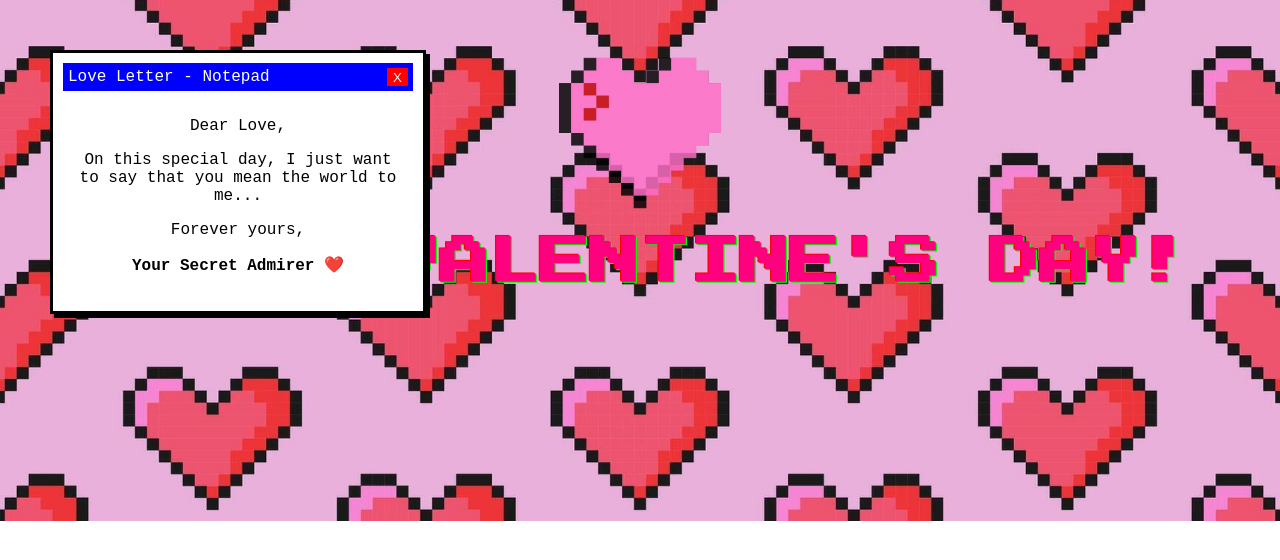
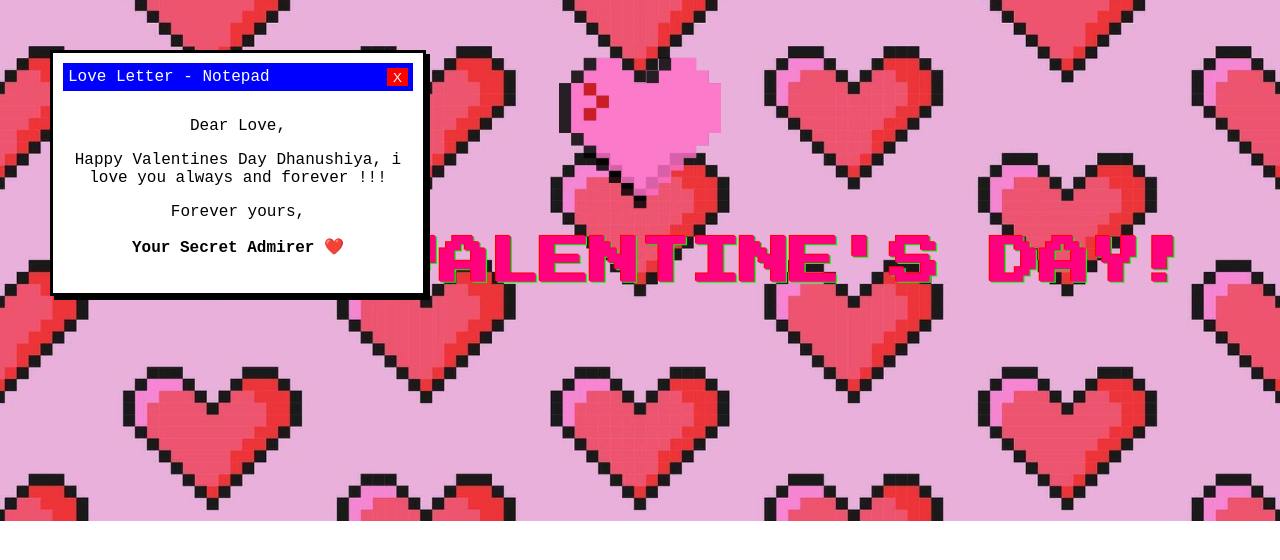
Before and after one commit to thesuhanraj/valentinesday-website, a plain HTML site: page index.html in a window 1280 px wide. Both pictures are taken after a click on the picture 639 px from the left and 133 px from the top of the page. Drawn offline with Linux system fonts and the light colour scheme.

Commit message:
Update index.html

```diff
--- a/index.html
+++ b/index.html
@@ -18,7 +18,7 @@
             </div>
             <div class="content">
                 <p>Dear Love,</p>
-                <p>On this special day, I just want to say that you mean the world to me...</p>
+                <p>Happy Valentines Day Dhanushiya, i love you always and forever !!!</p>
                 <p>Forever yours,</p>
                 <p><strong>Your Secret Admirer ❤️</strong></p>
             </div>
```
